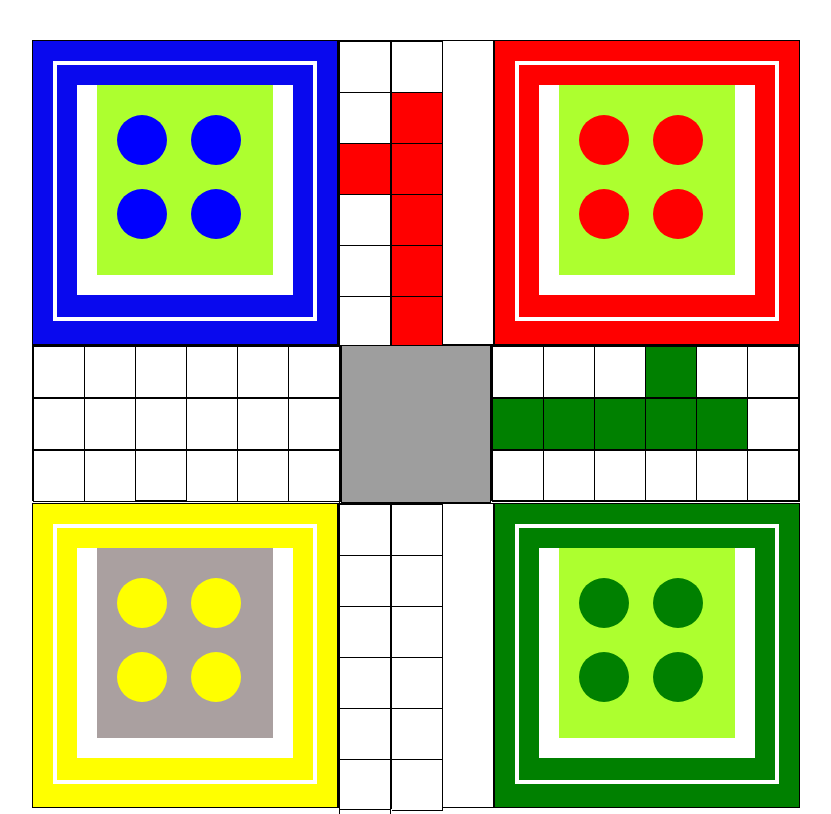
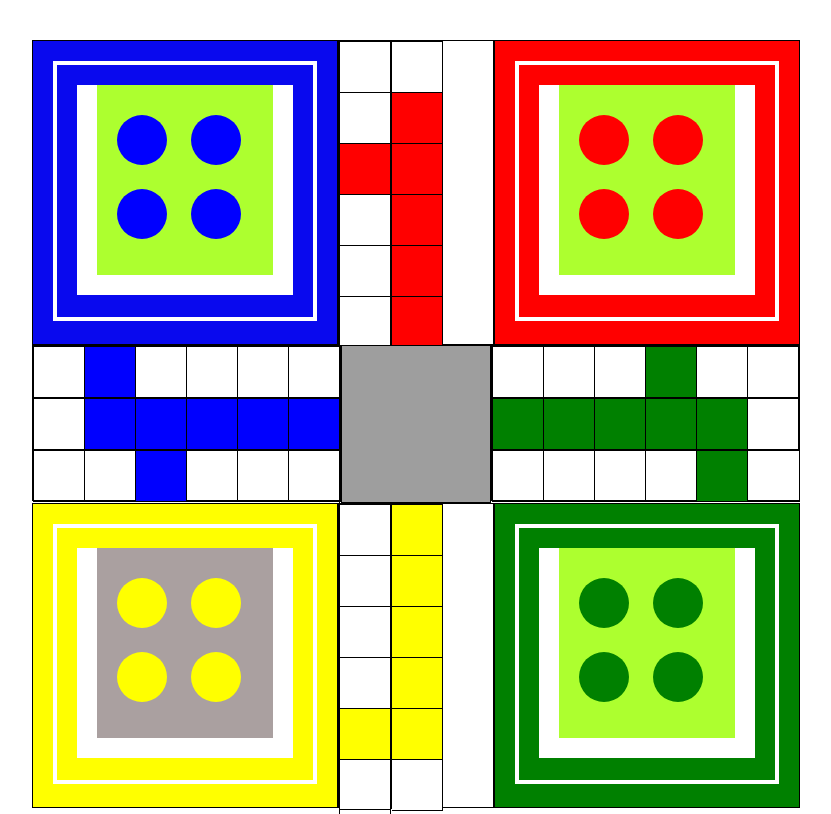
Before and after one commit to siddhi-gargs/html-ludo, a plain HTML site: page index.html in a window 1280 px wide. Shown: the top 814 px of the page, without its empty margins (224-1055 px from the left). Drawn offline with Linux system fonts and the light colour scheme; grey boxes are pictures that could not be loaded.

Commit message:
reformat done

```diff
--- a/index.html
+++ b/index.html
@@ -46,10 +46,6 @@
       height: 50px;
       border-right: 1px solid black;
       float: left;
-    }
-
-    .white-path {
-      background-color: white;
     }
 
     .box {
@@ -187,28 +183,28 @@
     <section class="path-winningWay">
       <div class="horizontal-path">
         <div class="blocks">
-          <div class="steps white-path"></div>
           <div class="steps"></div>
-          <div class="steps white-path"></div>
-          <div class="steps white-path"></div>
-          <div class="steps white-path"></div>
-          <div class="steps white-path"></div>
+          <div class="steps" style="background-color: var(--bg-blue);"></div>
+          <div class="steps"></div>
+          <div class="steps"></div>
+          <div class="steps"></div>
+          <div class="steps"></div>
         </div>
         <div class="blocks">
-          <div class="steps white-path"></div>
-          <div class="steps wining-blue"></div>
-          <div class="steps wining-blue"></div>
-          <div class="steps wining-blue"></div>
-          <div class="steps wining-blue"></div>
-          <div class="steps wining-blue"></div>
+          <div class="steps"></div>
+          <div class="steps" style="background-color: var(--bg-blue);"></div>
+          <div class="steps" style="background-color: var(--bg-blue);"></div>
+          <div class="steps" style="background-color: var(--bg-blue);"></div>
+          <div class="steps" style="background-color: var(--bg-blue);"></div>
+          <div class="steps" style="background-color: var(--bg-blue);"></div>
         </div>
         <div class="blocks">
-          <div class="steps white-path"></div>
-          <div class="steps white-path"></div>
-          <div class="steps wining-blue "></div>
-          <div class="steps white-path"></div>
-          <div class="steps white-path"></div>
-          <div class="steps white-path"></div>
+          <div class="steps"></div>
+          <div class="steps"></div>
+          <div class="steps" style="background-color: var(--bg-blue);"></div>
+          <div class="steps"></div>
+          <div class="steps"></div>
+          <div class="steps"></div>
         </div>
       </div>
       <div class="wining-box" style="display: inline;">
@@ -235,10 +231,10 @@
           <div class="steps"></div>
           <div class="steps"></div>
           <div class="steps"></div>
-          <div class="steps green-player<!--  -->"></div>
-          <div class="steps"></div>
+          <div class="steps green-player" </div>
+            <div class="steps"></div>
+          </div>
         </div>
-      </div>
     </section>
     <section class="path-winningWay">
       <div class="box yellow-player">
@@ -260,22 +256,22 @@
           <div class="steps vertical-column-block"></div>
           <div class="steps vertical-column-block"></div>
           <div class="steps vertical-column-block"></div>
-          <div class="steps vertical-column-block yellow-player"></div>
+          <div class="steps vertical-column-block" style="background-color: var(--bg-yellow);"> </div>
           <div class="steps vertical-column-block"></div>
         </div>
         <div class="vertical-column">
-          <div class="steps vertical-column-block yellow-player"></div>
-          <div class="steps vertical-column-block yellow-player"></div>
-          <div class="steps vertical-column-block yellow-player"></div>
-          <div class="steps vertical-column-block yellow-player"></div>
-          <div class="steps vertical-column-block yellow-player"></div>
+          <div class="steps vertical-column-block" style="background-color: var(--bg-yellow);"></div>
+          <div class="steps vertical-column-block" style="background-color: var(--bg-yellow);"></div>
+          <div class="steps vertical-column-block" style="background-color: var(--bg-yellow);"></div>
+          <div class="steps vertical-column-block" style="background-color: var(--bg-yellow);"></div>
+          <div class="steps vertical-column-block" style="background-color: var(--bg-yellow);"></div>
           <div class="steps vertical-column-block"></div>
         </div>
         <div class="vertical-column">
           <div class="steps vertical-column-block"></div>
           <div class="steps vertical-column-block"></div>
           <div class="steps vertical-column-block"></div>
-          <div class="steps vertical-column-block yellow-player"></div>
+          <div class="steps vertical-column-block" style="background-color: var(--bg-yellow);"></div>
           <div class="steps vertical-column-block"></div>
           <div class="steps vertical-column-block"></div>
         </div>
```
